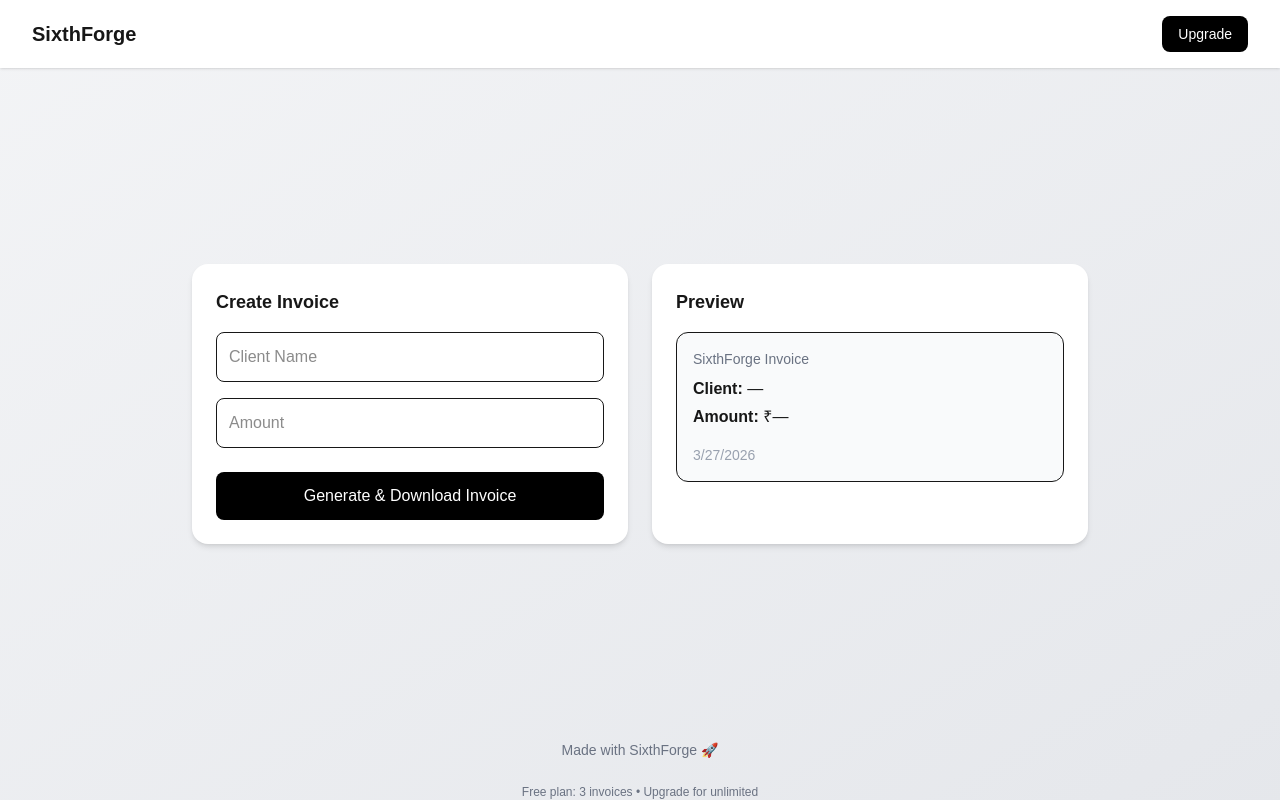
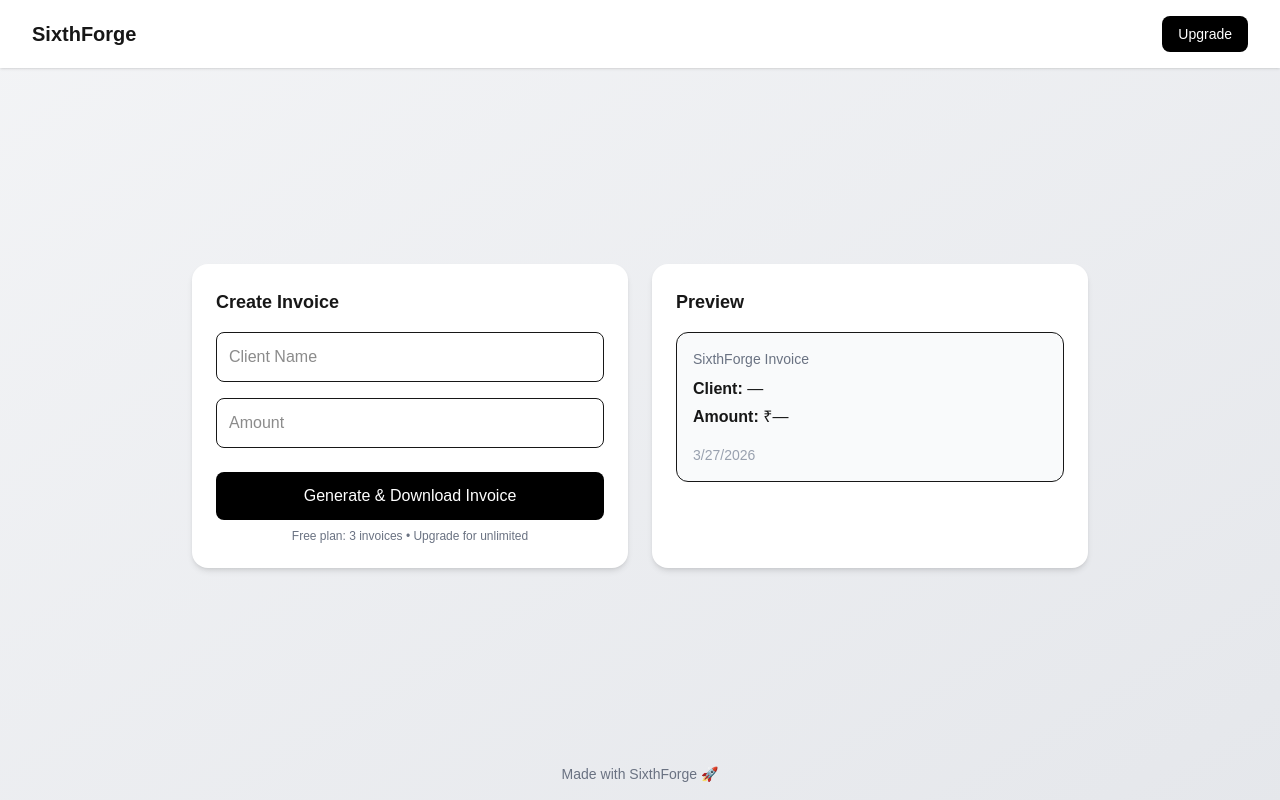
Before and after one commit to forgesixth-cmd/forgeinvoice, a Next.js app: page / in a window 1280 px wide. Built offline with nearby package versions, Linux system fonts and the light colour scheme.

Commit message:
premium UI

```diff
--- a/app/page.js
+++ b/app/page.js
@@ -62,6 +62,9 @@
             >
               Generate & Download Invoice
             </button>
+            <p className="text-xs text-gray-500 mt-2 text-center">
+              Free plan: 3 invoices • Upgrade for unlimited
+            </p>
           </div>
 
           {/* PREVIEW */}
@@ -94,9 +97,6 @@
       <div className="text-center text-sm text-gray-500 pb-4">
         Made with SixthForge 🚀
       </div>
-      <p className="text-xs text-gray-500 mt-2 text-center">
-        Free plan: 3 invoices • Upgrade for unlimited
-      </p>
     </div>
   );
 }
```
